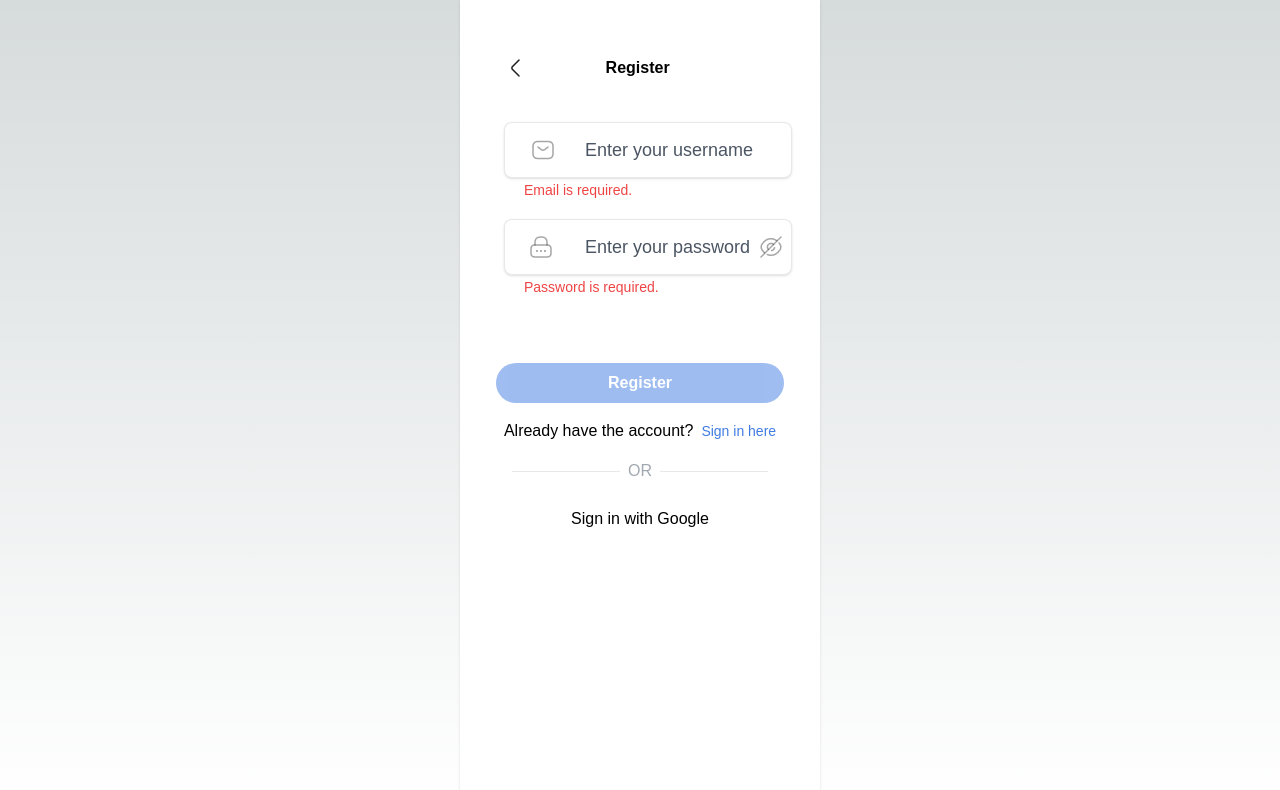
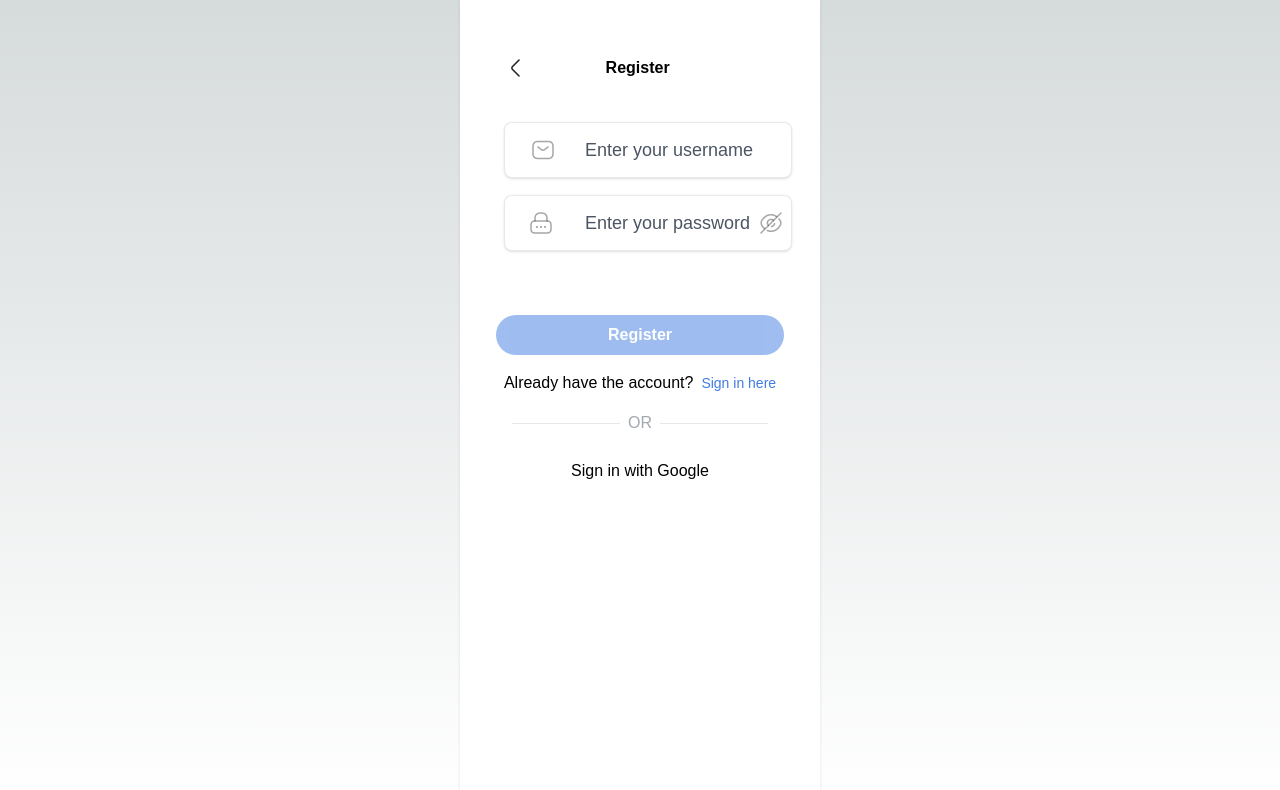
Before and after one commit to cancer-platform/platform-mvp, a Next.js app: page /sign-up in a window 1280 px wide. Shown: the top 790 px of the page. Built offline with nearby package versions, Linux system fonts and the light colour scheme.

Commit message:
fix(login): :passport_control: Fix hide initial errors displayed on auth form before no inpute done

```diff
--- a/src/components/client/ClientAuthForm.tsx
+++ b/src/components/client/ClientAuthForm.tsx
@@ -16,6 +16,7 @@ const ClientAuthForm = ({ formType }: { formType: "register" | "login" }) => {
   const [errors, setErrors] = useState<{ [key: string]: string }>({});
   const [isFormValid, setIsFormValid] = useState(false);
   const [isSubmitting, setIsSubmitting] = useState(false);
+  const [isFormTouched, setIsFormTouched] = useState(false);
 
   const validateForm = useCallback(() => {
     let errors: { [key: string]: string } = {};
@@ -91,9 +92,12 @@ const ClientAuthForm = ({ formType }: { formType: "register" | "login" }) => {
           autoComplete="new-user"
           className="input-with-images mt-0.5 ml-2 w-full h-14 border-[#221F1F1A] border bg-[url('/envelope__icon.png')] bg-no-repeat bg-[10%] py-2 pr-8 pl-20 shadow bg-transparent font-inherit text-inherit text-lg px-4 text-gray-700 placeholder-gray-600 rounded-lg focus:shadow-outline"
           value={username}
-          onChange={(e) => setUsername(e.target.value)}
+          onChange={(e) => {
+            setUsername(e.target.value);
+            setIsFormTouched(true);
+          }}
         />
-        {errors.username && (
+        {errors.username && isFormTouched && (
           <span className="text-red-500 text-sm ml-7">{errors.username}</span>
         )}
       </div>
@@ -105,9 +109,12 @@ const ClientAuthForm = ({ formType }: { formType: "register" | "login" }) => {
           autoComplete="new-password"
           className="input-with-images input-with-2-images ml-2 mt-px w-full h-14 border-[#221F1F1A] py-2 pr-8 pl-20 shadow bg-transparent font-inherit text-inherit text-lg px-4 text-gray-700 placeholder-gray-600 rounded-lg focus:shadow-outline px-4 border"
           value={password}
-          onChange={(e) => setPassword(e.target.value)}
+          onChange={(e) => {
+            setPassword(e.target.value);
+            setIsFormTouched(true);
+          }}
         />
-        {errors.password && (
+        {errors.password && isFormTouched && (
           <span className="text-red-500 text-sm ml-7">{errors.password}</span>
         )}
       </div>
```
